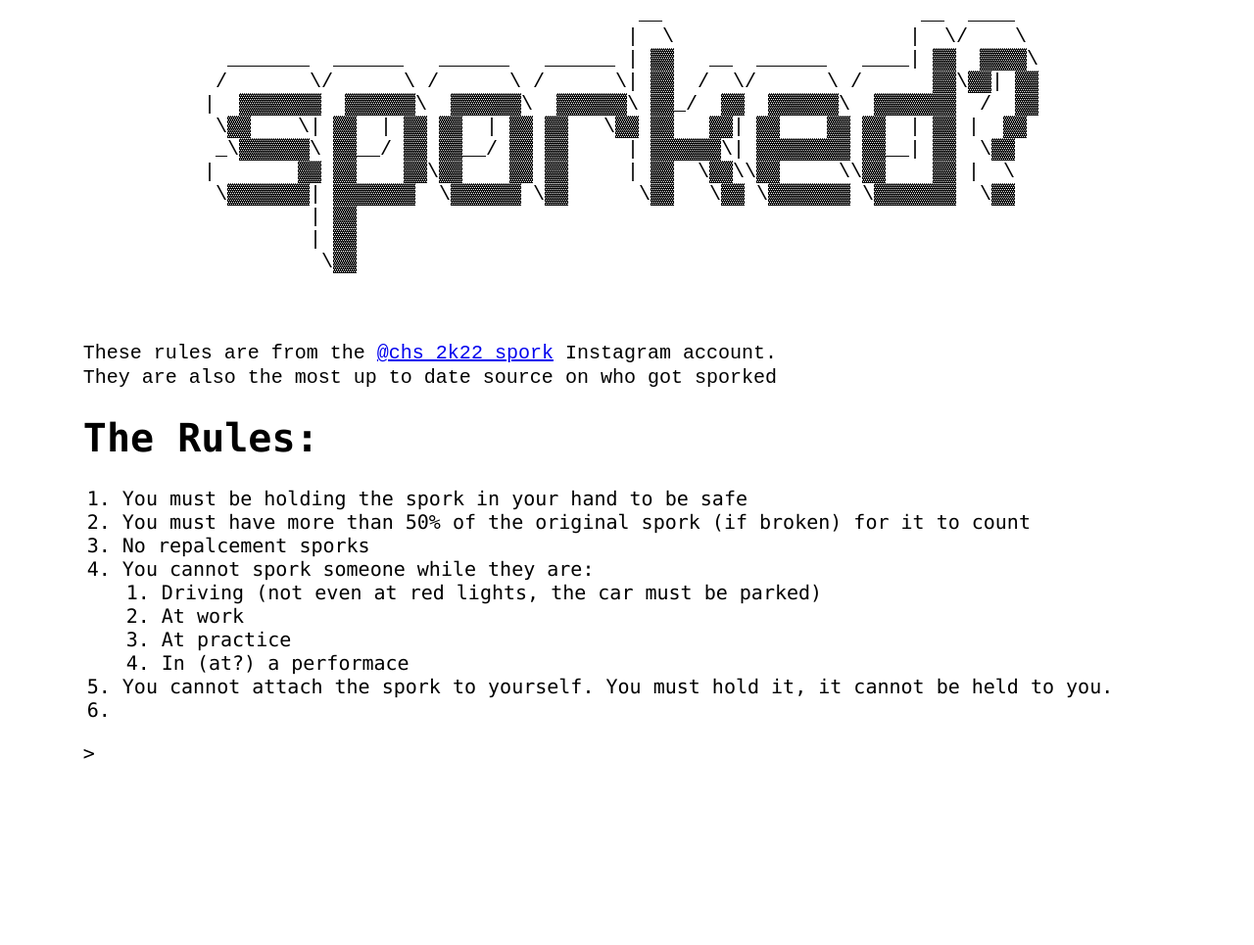
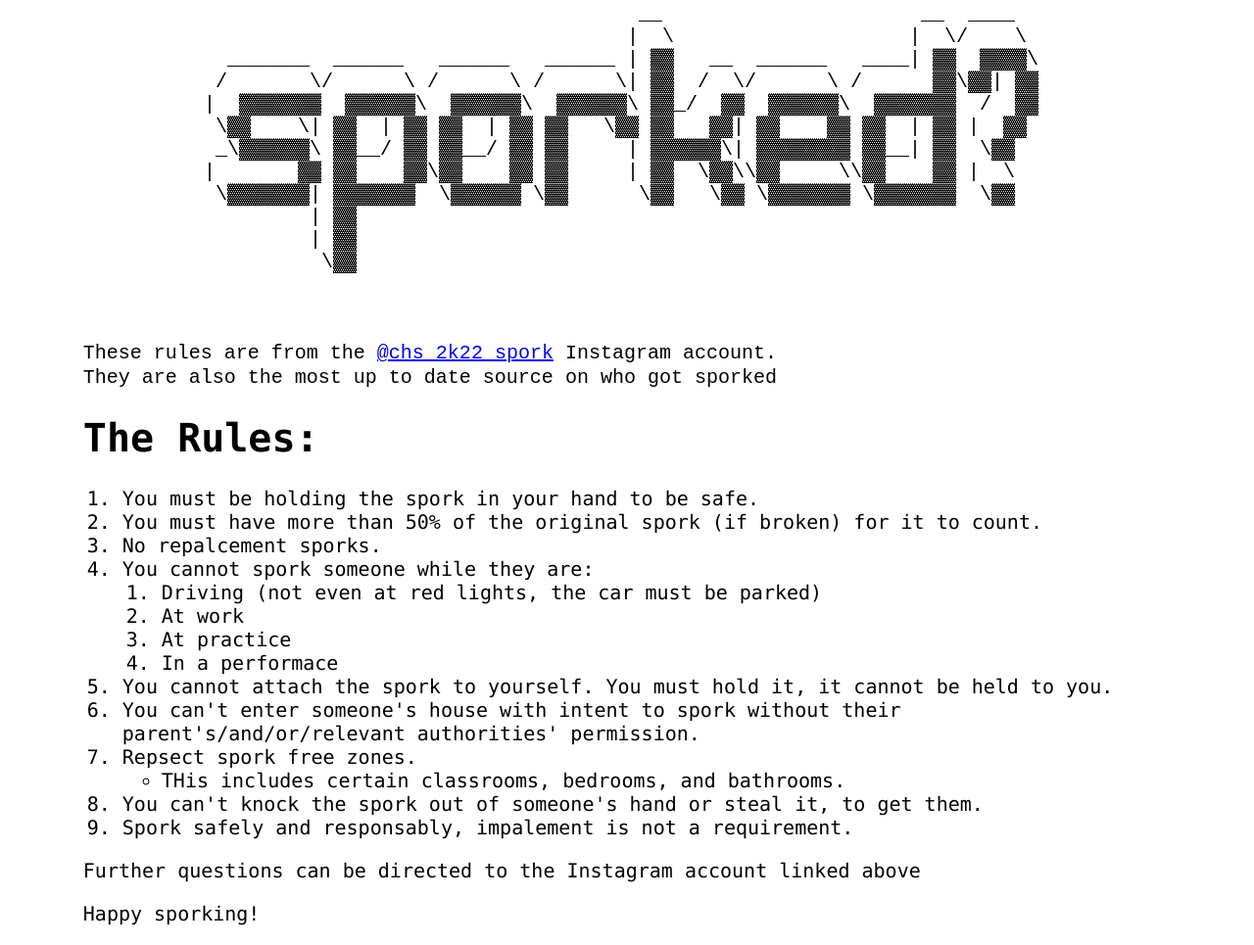
Before and after one commit to TheRealMothebad/WhoGotSporked_Website, a plain HTML site: page rules.html in a window 1280 px wide. Shown: the part 391-1356 px from the top of the page at 98% size. Before the commit the page ends 1180 px from the top, so only its background shows below. Drawn offline with Linux system fonts and the light colour scheme.

Commit message:
Finished rules

```diff
--- a/rules.html
+++ b/rules.html
@@ -62,16 +62,25 @@
 <h1>The Rules:</h1>
 
 <ol>
-    <li>You must be holding the spork in your hand to be safe</li>
-    <li>You must have more than 50% of the original spork (if broken) for it to count</li>
-    <li>No repalcement sporks</li>
+    <li>You must be holding the spork in your hand to be safe.</li>
+    <li>You must have more than 50% of the original spork (if broken) for it to count.</li>
+    <li>No repalcement sporks.</li>
     <li>You cannot spork someone while they are:</li>
     <ol>
         <li>Driving (not even at red lights, the car must be parked)</li>
         <li>At work</li>
         <li>At practice</li>
-        <li>In (at?) a performace</li>
+        <li>In a performace</li>
     </ol>
     <li>You cannot attach the spork to yourself. You must hold it, it cannot be held to you.</li>
-    <li></li>
-</ol>>
+    <li>You can't enter someone's house with intent to spork without their parent's/and/or/relevant authorities' permission.</li>
+    <!-- is this ^^ even grammer? plz help -->
+    <li>Repsect spork free zones.</li>
+    <ul>
+        <li>THis includes certain classrooms, bedrooms, and bathrooms.</li>
+    </ul>
+    <li>You can't knock the spork out of someone's hand or steal it, to get them.</li>
+    <li>Spork safely and responsably, impalement is not a requirement.</li>
+</ol>
+<p>Further questions can be directed to the Instagram account linked above</p>
+<p>Happy sporking!</p>
```
